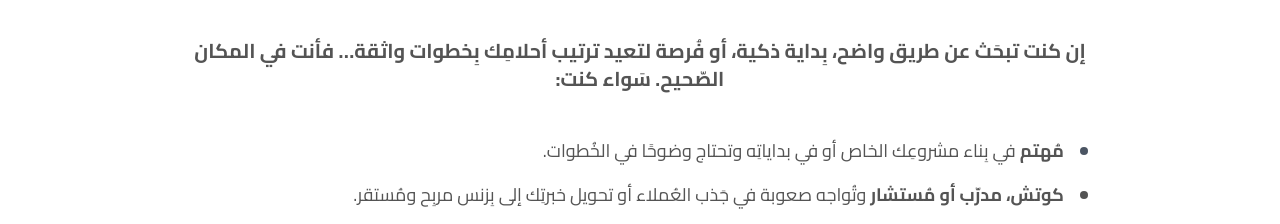
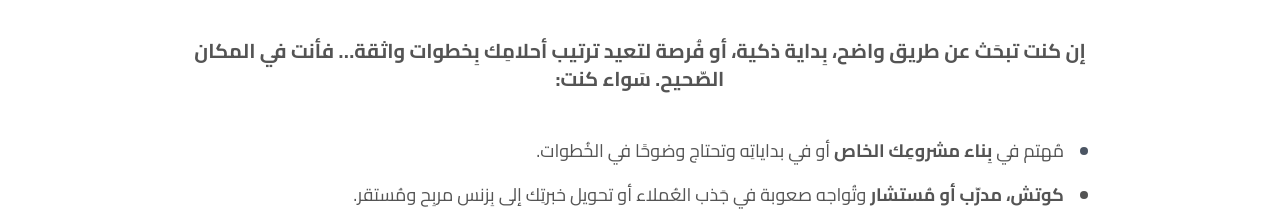
Before and after one commit to Dweirii/C-SQUAD-Master-Class, a Next.js app: page /the-innovation-code in a window 1280 px wide. Shown: the part 923-1147 px from the top of the page. Built offline with nearby package versions, Linux system fonts and the light colour scheme.

Commit message:
Improve and fix the Master Class Audienace Section

```diff
--- a/components/ar/masterClass-audienace.tsx
+++ b/components/ar/masterClass-audienace.tsx
@@ -23,7 +23,7 @@
               <li className="flex items-start gap-2 sm:gap-4">
                 <div className="flex-shrink-0 w-2 h-2 bg-gray-600 rounded-full mt-2 sm:mt-2.5"></div>
                 <p className="text-base sm:text-lg leading-relaxed">
-                  <strong>مُهتم</strong> في بِناء مشروعِك الخاص أو في بداياتِه وتحتاج وضوحًا في الخُطوات.
+                 مُهتم في<strong> بِناء مشروعِك الخاص</strong> أو في بداياتِه وتحتاج وضوحًا في الخُطوات.
                 </p>
               </li>
 
```
